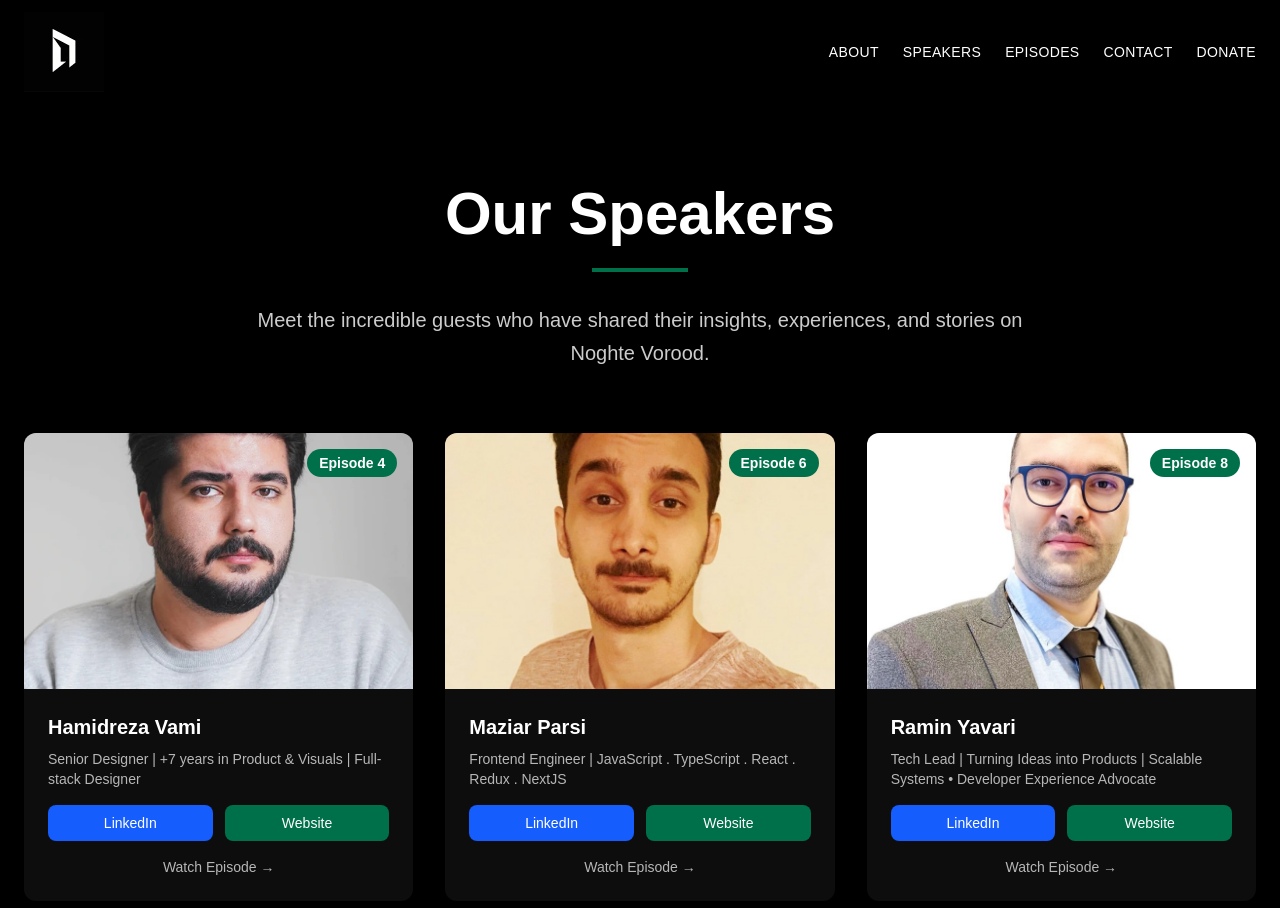
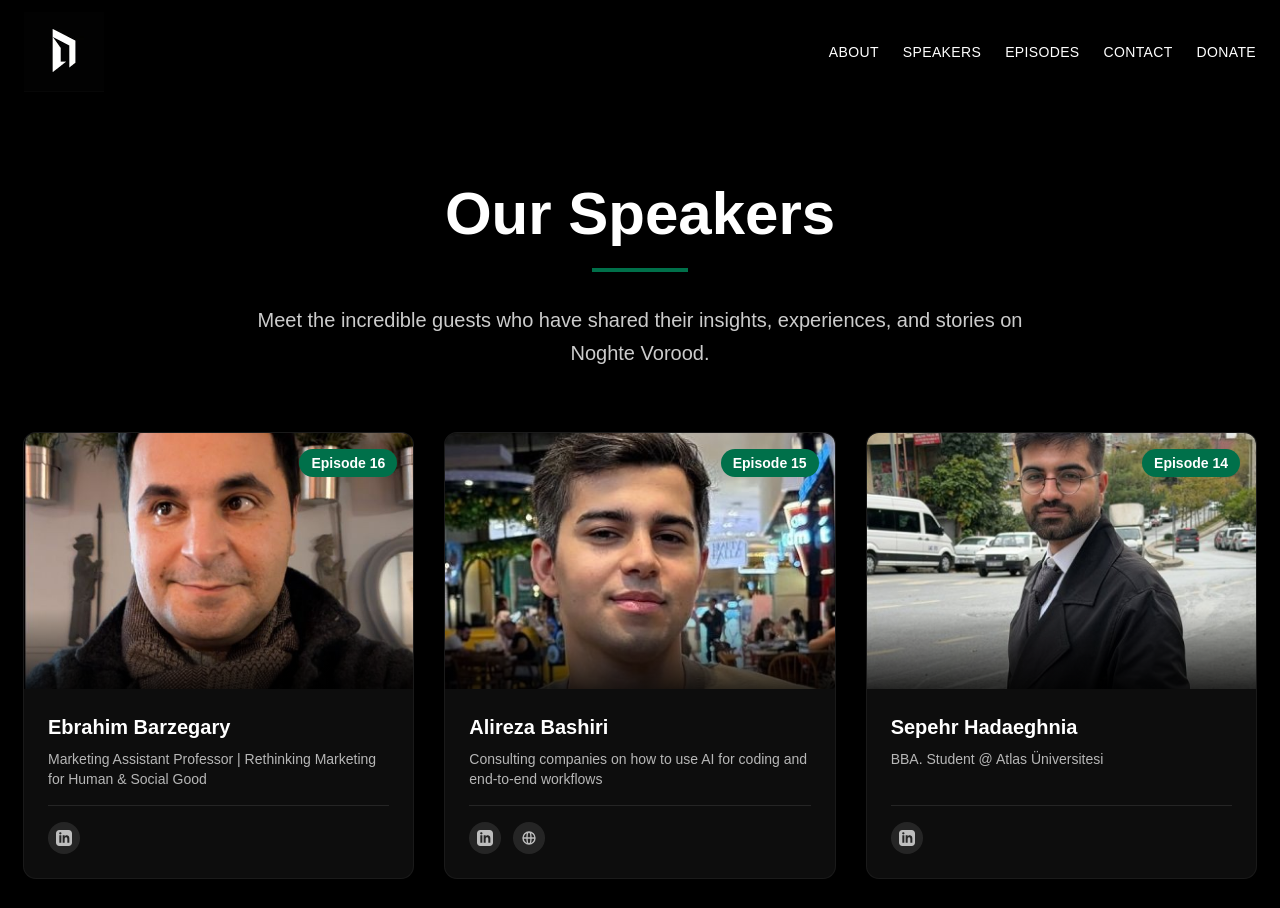
Before and after one commit to ehsangazar/noghtevorood, a Next.js app: page /speakers in a window 1280 px wide. Shown: the top 908 px of the page. Built offline with nearby package versions, Linux system fonts and the light colour scheme.

Commit message:
Enhance Hero and PodcastPlatforms components: add Telegram community link, improve layout and styling for podcast platforms, and sort speakers by episode in SpeakersPage for better organization.

```diff
--- a/app/components/Hero.tsx
+++ b/app/components/Hero.tsx
@@ -85,9 +85,24 @@ const Hero = () => {
               </svg>
             </a>
           </div>
+
+          {/* Secondary CTA for Telegram */}
+          <div className="mt-6 text-center lg:text-left">
+            <a
+              href="https://t.me/noghtevoroodpodcast"
+              target="_blank"
+              rel="noopener noreferrer"
+              className="inline-flex items-center gap-2 text-sm text-white/70 hover:text-white transition-colors group focus-visible:outline focus-visible:outline-2 focus-visible:outline-offset-2 focus-visible:outline-[#00704A] rounded"
+            >
+              <svg className="w-5 h-5" viewBox="0 0 24 24" fill="currentColor" aria-hidden="true">
+                <path d="M9.035 15.448l-.375 5.297c.536 0 .769-.229 1.046-.504l2.512-2.42 5.205 3.81c.954.526 1.63.25 1.891-.884l3.428-16.05.001-.002c.304-1.417-.512-1.97-1.443-1.622L1.12 9.37C-.264 9.904-.243 10.675.883 11l5.385 1.585L19.26 5.26c.598-.366 1.143-.163.695.203"/>
+              </svg>
+              <span>Join our Farsi-speaking community on <span className="underline group-hover:text-[#00C27A]">Telegram</span></span>
+            </a>
           </div>
+        </div>
 
-          {/* Right Side - Co-Podcasters */}
+        {/* Right Side - Co-Podcasters */}
           <div className="flex-1 flex justify-center lg:justify-end">
             <div className="w-full max-w-md lg:max-w-lg">
               {/* Co-Podcasters Grid */}
--- a/app/speakers/page.tsx
+++ b/app/speakers/page.tsx
@@ -82,6 +82,8 @@ const speakers = [
 ];
 
 const SpeakersPage = () => {
+  const sortedSpeakers = speakers.sort((a, b) => b.episode - a.episode);
+
   return (
     <div className="min-h-screen bg-black">
       <Header />
@@ -101,69 +103,72 @@ const SpeakersPage = () => {
 
           {/* Speakers Grid */}
           <div className="grid grid-cols-1 md:grid-cols-2 lg:grid-cols-3 gap-8 mb-12">
-            {speakers.map((speaker) => {
+            {sortedSpeakers.map((speaker) => {
               const episodeSlug = (episodesData as any[]).find((e) => e.id === speaker.episode)?.slug ?? String(speaker.episode);
               return (
                 <div
                   key={speaker.episode}
-                className="bg-white/5 rounded-xl overflow-hidden hover:bg-white/10 transition-all hover:scale-105"
+                  className="group flex flex-col rounded-xl bg-white/5 ring-1 ring-white/10 transition-all duration-300 hover:bg-white/10 hover:ring-[#00704A]"
                 >
-                {/* Speaker Image */}
-                <div className="relative w-full h-64 bg-white/10">
+                  <Link
+                    href={`/episodes/${episodeSlug}`}
+                    className="focus-visible:outline focus-visible:outline-2 focus-visible:outline-offset-2 focus-visible:outline-[#00704A] rounded-t-xl"
+                  >
+                    <div className="relative h-64 w-full overflow-hidden rounded-t-xl">
                       <Image
                         src={speaker.image}
                         alt={speaker.name}
                         fill
-                    className="object-cover"
+                        className="object-cover transition-transform duration-300 group-hover:scale-105"
                       />
+                      <div className="absolute bottom-0 left-0 right-0 h-20 bg-gradient-to-t from-black/80 to-transparent" />
                       <div className="absolute top-4 right-4 bg-[#00704A] text-white px-3 py-1 rounded-full text-sm font-semibold">
                         Episode {speaker.episode}
                       </div>
                     </div>
+                  </Link>
 
-                {/* Speaker Info */}
-                <div className="p-6">
-                  <h3 className="text-xl font-semibold text-white mb-2">
+                  <div className="flex flex-1 flex-col p-6">
+                    <div className="flex-1">
+                      <Link
+                        href={`/episodes/${episodeSlug}`}
+                        className="focus-visible:outline focus-visible:outline-2 focus-visible:outline-offset-2 focus-visible:outline-[#00704A] rounded"
+                      >
+                        <h3 className="text-xl font-semibold text-white group-hover:text-[#00C27A] transition-colors">
                           {speaker.name}
                         </h3>
-                  <p className="text-white/70 text-sm mb-4 line-clamp-3">
+                      </Link>
+                      <p className="mt-2 text-sm text-white/70 line-clamp-2">
                         {speaker.title}
                       </p>
+                    </div>
 
-                  {/* Links */}
-                  <div className="flex gap-3">
+                    <div className="mt-4 flex items-center gap-3 pt-4 border-t border-white/10">
                       <a
                         href={speaker.linkedin}
                         target="_blank"
                         rel="noopener noreferrer"
-                      className="flex-1 bg-blue-600 hover:bg-blue-700 text-white px-4 py-2 rounded-lg text-sm font-medium transition-colors text-center focus-visible:outline focus-visible:outline-2 focus-visible:outline-offset-2 focus-visible:outline-[#00704A]"
+                        className="inline-flex h-8 w-8 items-center justify-center rounded-full bg-white/10 text-white/70 transition-colors hover:bg-white/20 hover:text-white focus-visible:outline focus-visible:outline-2 focus-visible:outline-offset-2 focus-visible:outline-[#00704A]"
+                        aria-label={`${speaker.name}'s LinkedIn`}
                       >
-                      LinkedIn
+                        <svg className="h-4 w-4" fill="currentColor" viewBox="0 0 24 24"><path d="M19 0h-14c-2.761 0-5 2.239-5 5v14c0 2.761 2.239 5 5 5h14c2.762 0 5-2.239 5-5v-14c0-2.761-2.238-5-5-5zm-11 19h-3v-11h3v11zm-1.5-12.268c-.966 0-1.75-.79-1.75-1.764s.784-1.764 1.75-1.764 1.75.79 1.75 1.764-.783 1.764-1.75 1.764zm13.5 12.268h-3v-5.604c0-3.368-4-3.113-4 0v5.604h-3v-11h3v1.765c1.396-2.586 7-2.777 7 2.476v6.759z"/></svg>
                       </a>
                       {speaker.website && (
                         <a
                           href={speaker.website}
                           target="_blank"
                           rel="noopener noreferrer"
-                        className="flex-1 bg-[#00704A] hover:bg-[#009962] text-white px-4 py-2 rounded-lg text-sm font-medium transition-colors text-center focus-visible:outline focus-visible:outline-2 focus-visible:outline-offset-2 focus-visible:outline-[#00704A]"
+                          className="inline-flex h-8 w-8 items-center justify-center rounded-full bg-white/10 text-white/70 transition-colors hover:bg-white/20 hover:text-white focus-visible:outline focus-visible:outline-2 focus-visible:outline-offset-2 focus-visible:outline-[#00704A]"
+                          aria-label={`${speaker.name}'s Website`}
                         >
-                        Website
+                          <svg className="h-4 w-4" fill="none" stroke="currentColor" viewBox="0 0 24 24"><path strokeLinecap="round" strokeLinejoin="round" strokeWidth={2} d="M21 12a9 9 0 01-9 9m9-9a9 9 0 00-9-9m9 9H3m9 9a9 9 0 01-9-9m9 9c1.657 0 3-4.03 3-9s-1.343-9-3-9m0 18c-1.657 0-3-4.03-3-9s1.343-9 3-9m-9 9a9 9 0 019-9" /></svg>
                         </a>
                       )}
                     </div>
-
-                  {/* View Episode Link */}
-                  <div className="mt-4">
-                    <Link
-                      href={`/episodes/${episodeSlug}`}
-                      className="block text-center text-white/70 hover:text-[#00704A] text-sm transition-colors focus-visible:outline focus-visible:outline-2 focus-visible:outline-offset-2 focus-visible:outline-[#00704A] rounded"
-                    >
-                      Watch Episode →
-                    </Link>
                   </div>
                 </div>
-              </div>
-            );})}
+              );
+            })}
           </div>
 
           {/* Call to Action */}
```
Also changed, not shown: app/components/PodcastPlatforms.tsx (+23 -21 lines). Lines whose indentation alone changed are shown as unchanged.
